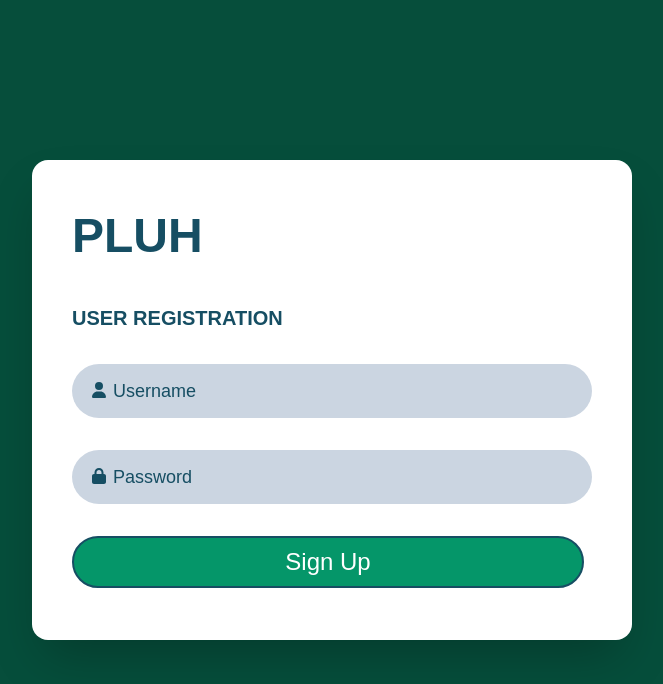
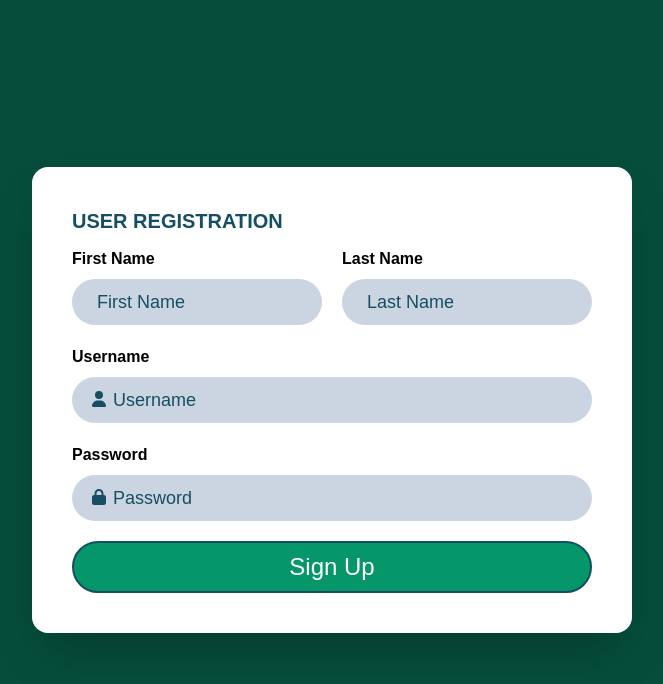
Before and after one commit to Trinicle/Groceries, a React (Create React App) app: page /register in a window 1280 px wide. Shown: the top 684 px of the page, without its empty margins (308-971 px from the left). Built offline with nearby package versions, Linux system fonts and the light colour scheme.

Commit message:
added names

```diff
--- a/src/components/Login.js
+++ b/src/components/Login.js
@@ -1,7 +1,7 @@
 import { useNavigate } from "react-router-dom";
 import { useState } from "react";
 import { FontAwesomeIcon } from "@fortawesome/react-fontawesome";
-import { faUser, faLock } from "@fortawesome/free-solid-svg-icons"
+import { faUser, faLock, faCircleExclamation } from "@fortawesome/free-solid-svg-icons"
 
 
 export default function Login(props) {
@@ -9,6 +9,8 @@ export default function Login(props) {
 
     const [username, setUsername] = useState('')
     const [password, setPassword] = useState('')
+    const [showPass, setShowPass] = useState("password")
+    const [error, setError] = useState(false)
     const navigate = useNavigate()
 
     const login = async (e) => {
@@ -28,8 +30,10 @@ export default function Login(props) {
             setUsername("");
             setPassword("");
             setLoggedIn(true);
+            setError(false)
             navigate("/");
         } else {
+            setError(true);
             setPassword("");
         }
     }
@@ -39,31 +43,50 @@ export default function Login(props) {
         navigate("/register")
     }
 
+    const showPassword = () => {
+        showPass === "password" ? setShowPass("") : setShowPass("password")
+    }
+
     return (
         <div className='flex justify-center items-center h-screen bg-emerald-900'>
-            <div className='grid lg:grid-cols-2 gap-10 2xl:w-1200 lg:w-1000 w-3/4 h-3/5 shadow-2xl bg-white rounded-2xl border-inherit items-center p-10'>
+            <div className='grid lg:grid-cols-2 gap-10 2xl:w-1200 lg:w-1000 w-3/4 h-3/5 shadow-2xl bg-white rounded-2xl border-inherit p-10'>
                 <div className="text-cyan-900">
-                    <form action="" className="grid gap-10">
-                        <div className="mb-3 text-5xl font-black">PLUH</div>
-                        <div className="text-xl font-bold">
-                            USER LOGIN
-                        </div>
+                    <div className="mb-3 text-5xl font-black text-black pb-36">PLUH</div>
+                    <form action="" className="grid gap-2 items-center">
+                        <div className="pb-2">
+                            <div className="text-xl font-bold pb-3 ">
+                                USER LOGIN
+                                {error && <p className="text-sm text-red-500 font-semibold">Invalid username or password</p>}
+                            </div>
                             <div className="relative flex items-center">
-                                <div className="absolute float-start px-5">
+                                <div className="absolute left-1 px-4">
                                     <FontAwesomeIcon icon={faUser} style={{color: "rgb(22 78 99 / 1)"}}/>
                                 </div>
+                                <div className="absolute px-4 right-1">
+                                    {error && <FontAwesomeIcon icon={faCircleExclamation} style={{color: "red"}}/>}
+                                </div>
                                 <input value={username} placeholder="Username" onChange={(ev) => setUsername(ev.target.value)}
-                                className='border w-full text-lg rounded-full py-3 px-10 bg-slate-300 border-transparent focus:outline-none focus:ring-2 focus:ring-cyan-900 focus:shadow-black text-cyan-900 placeholder:text-cyan-900'
+                                className='border w-full text-lg rounded-full py-2 px-10 bg-slate-300 border-transparent focus:outline-none focus:ring-2 focus:ring-cyan-900 focus:shadow-black text-cyan-900 placeholder:text-cyan-900'
                                 />
                             </div>
+                        </div>
+                        <div>
                             <div className="relative flex items-center">
-                                <div className="absolute float-start px-5">
+                                <div className="absolute left-1 px-4">
                                     <FontAwesomeIcon icon={faLock} style={{color: "rgb(22 78 99 / 1)"}}/>
                                 </div>
-                                <input type="password" value={password} placeholder="Password" onChange={(ev) => setPassword(ev.target.value)}
-                                className='border w-full text-lg rounded-full py-3 px-10 bg-slate-300 border-transparent focus:outline-none focus:ring-2 focus:ring-cyan-900 focus:shadow-black text-cyan-900 placeholder:text-cyan-900'
+                                <div className="absolute px-4 right-1">
+                                    {error && <FontAwesomeIcon icon={faCircleExclamation} style={{color: "red"}}/>}
+                                </div>
+                                <input type={showPass} value={password} placeholder="Password" onChange={(ev) => setPassword(ev.target.value)}
+                                className='border w-full text-lg rounded-full py-2 px-10 bg-slate-300 border-transparent focus:outline-none focus:ring-2 focus:ring-cyan-900 focus:shadow-black text-cyan-900 placeholder:text-cyan-900'
                                 />
                             </div>
+                            <div className="flex items-center mb-4 pt-3 pl-5">
+                                <input id="default-checkbox" type="checkbox" value="" class="w-4 h-4 text-blue-600 bg-gray-100 border-gray-300 rounded" onClick={showPassword}/>
+                                <label for="default-checkbox" class="ms-2 text-sm text-black font-bold dark:text-gray-300">Show Password</label>
+                            </div>
+                        </div>
                         <div className="flex">
                             <div className="w-full pr-2">
                                 <input className='rounded-full border-2 border-cyan-900 bg-emerald-600 text-white w-full text-2xl p-2' type="button" onClick={login} value={'Login'} />
--- a/src/components/Register.js
+++ b/src/components/Register.js
@@ -1,20 +1,22 @@
 import { useNavigate } from "react-router-dom";
 import { useState } from "react";
 import { FontAwesomeIcon } from "@fortawesome/react-fontawesome";
-import { faUser, faLock } from "@fortawesome/free-solid-svg-icons"
+import { faUser, faLock, faCircleExclamation } from "@fortawesome/free-solid-svg-icons"
 
 export default function Register() {
 const [username, setUsername] = useState('')
 const [password, setPassword] = useState('')
+const [lastname, setLastName] = useState('')
+const [firstname, setFirstName] = useState('')
+const [error, setError] = useState(false)
 const navigate = useNavigate()
 
 const onButtonClick = async (e) => {
     e.preventDefault();
-
     let result = await fetch(
         'http://localhost:5000/register', {
             method: "post",
-            body: JSON.stringify({ username, password }),
+            body: JSON.stringify({ username, password, firstname, lastname }),
             headers: {
                 'Content-Type': 'application/json'
             }
@@ -31,31 +33,66 @@ const onButtonClick = async (e) => {
 
 return (
     <div className='flex justify-center items-center h-screen bg-emerald-900'>
-    <div className='grid lg:w-600 w-3/4 h-3/5 shadow-2xl bg-white rounded-2xl border-inherit items-center p-10'>
+    <div className='grid lg:w-600 w-3/4 shadow-2xl bg-white rounded-2xl border-inherit p-10'>
         <div className="text-cyan-900">
-            <form action="" className="grid gap-8">
-                <div className="mb-3 text-5xl font-black">PLUH</div>
-                <div className="text-xl font-bold">
+            <div>
+                <div className="text-xl font-bold pb-3 ">
                     USER REGISTRATION
                 </div>
+            </div>
+            <form action="" className="grid gap-5 grid-rows-3 grid-cols-2 items-center text-black">
+                <div>
+                    <p className="pb-2 font-semibold">First Name</p>
                     <div className="relative flex items-center">
-                    <div className="absolute float-start px-5">
+                        <div className="absolute px-4 right-1">
+                            {error && <FontAwesomeIcon icon={faCircleExclamation} style={{color: "red"}}/>}
+                        </div>
+                        <input value={firstname} placeholder="First Name" onChange={(ev) => setFirstName(ev.target.value)}
+                        className='border w-full text-lg rounded-full py-2 px-6 bg-slate-300 border-transparent focus:outline-none focus:ring-2 focus:ring-cyan-900 focus:shadow-black text-cyan-900 placeholder:text-cyan-900'
+                        />
+                    </div>
+                </div>
+                <div>
+                    <p className="pb-2 font-semibold">Last Name</p>
+                    <div className="relative flex items-center">
+                        <div className="absolute px-4 right-1">
+                            {error && <FontAwesomeIcon icon={faCircleExclamation} style={{color: "red"}}/>}
+                        </div>
+                        <input value={lastname} placeholder="Last Name" onChange={(ev) => setLastName(ev.target.value)}
+                        className='border w-full text-lg rounded-full py-2 px-6 bg-slate-300 border-transparent focus:outline-none focus:ring-2 focus:ring-cyan-900 focus:shadow-black text-cyan-900 placeholder:text-cyan-900'
+                        />
+                    </div>
+                </div>
+                <div className="col-span-2">
+                    <p className="pb-2 font-semibold">Username</p>
+                    <div className="relative flex items-center">
+                        <div className="absolute left-1 px-4">
                             <FontAwesomeIcon icon={faUser} style={{color: "rgb(22 78 99 / 1)"}}/>
                         </div>
+                        <div className="absolute px-4 right-1">
+                            {error && <FontAwesomeIcon icon={faCircleExclamation} style={{color: "red"}}/>}
+                        </div>
                         <input value={username} placeholder="Username" onChange={(ev) => setUsername(ev.target.value)}
-                    className='border w-full text-lg rounded-full py-3 px-10 border-transparent bg-slate-300 focus:outline-none focus:ring-2 focus:ring-cyan-900 focus:shadow-black text-cyan-900 placeholder:text-cyan-900'
+                        className='border w-full text-lg rounded-full py-2 px-10 bg-slate-300 border-transparent focus:outline-none focus:ring-2 focus:ring-cyan-900 focus:shadow-black text-cyan-900 placeholder:text-cyan-900'
                         />
                     </div>
+                </div>
+                <div className="col-span-2">
+                    <p className="pb-2 font-semibold">Password</p>
                     <div className="relative flex items-center">
-                    <div className="absolute float-start px-5">
+                        <div className="absolute left-1 px-4">
                             <FontAwesomeIcon icon={faLock} style={{color: "rgb(22 78 99 / 1)"}}/>
                         </div>
-                    <input value={username} placeholder="Password" onChange={(ev) => setPassword(ev.target.value)}
-                    className='border w-full text-lg rounded-full py-3 px-10 border-transparent bg-slate-300 focus:outline-none focus:ring-2 focus:ring-cyan-900 focus:shadow-black text-cyan-900 placeholder:text-cyan-900'
+                        <div className="absolute px-4 right-1">
+                            {error && <FontAwesomeIcon icon={faCircleExclamation} style={{color: "red"}}/>}
+                        </div>
+                        <input  value={password} placeholder="Password" onChange={(ev) => setPassword(ev.target.value)}
+                        className='border w-full text-lg rounded-full py-2 px-10 bg-slate-300 border-transparent focus:outline-none focus:ring-2 focus:ring-cyan-900 focus:shadow-black text-cyan-900 placeholder:text-cyan-900'
                         />
                     </div>
-                <div className="flex">
-                    <div className="w-full pr-2">
+                </div>
+                <div className="flex col-span-2">
+                    <div className="w-full">
                         <input className='rounded-full border-2 border-cyan-900 bg-emerald-600 text-white w-full text-2xl p-2' type="button" onClick={onButtonClick} value={'Sign Up'} />
                     </div>
                 </div>
--- a/src/schema/userSchema.js
+++ b/src/schema/userSchema.js
@@ -9,6 +9,14 @@ let user = new Schema({
         type: String,
         required: true
     },
+    FirstName: {
+        type: String,
+        required: true
+    },
+    LastName: {
+        type: String,
+        required: true
+    },
 });
 
 module.exports = model("user", user);
```
Also changed, not shown: 1 other file (tests, documents, lock files or other folders). Lines whose indentation alone changed are shown as unchanged.
